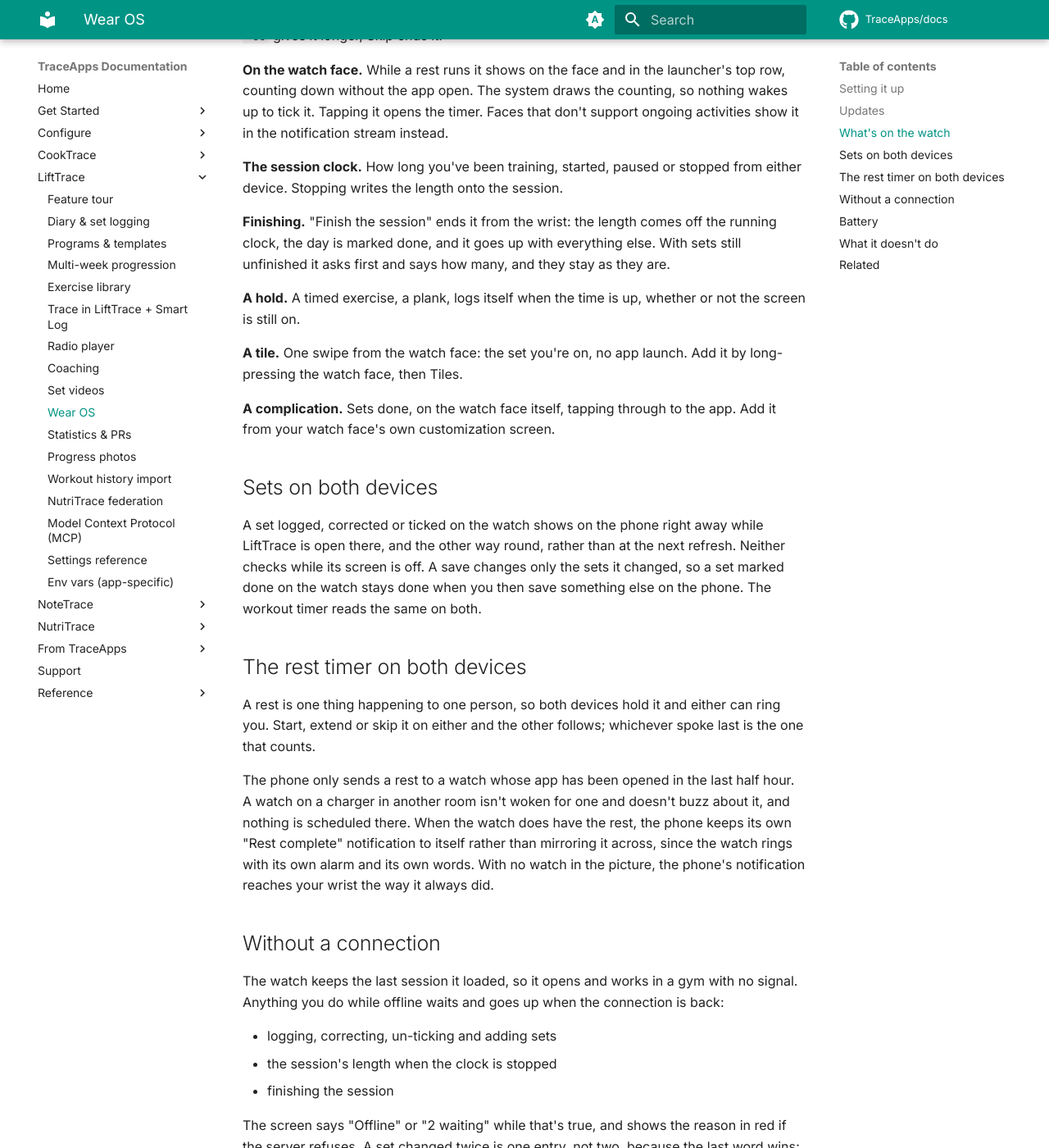
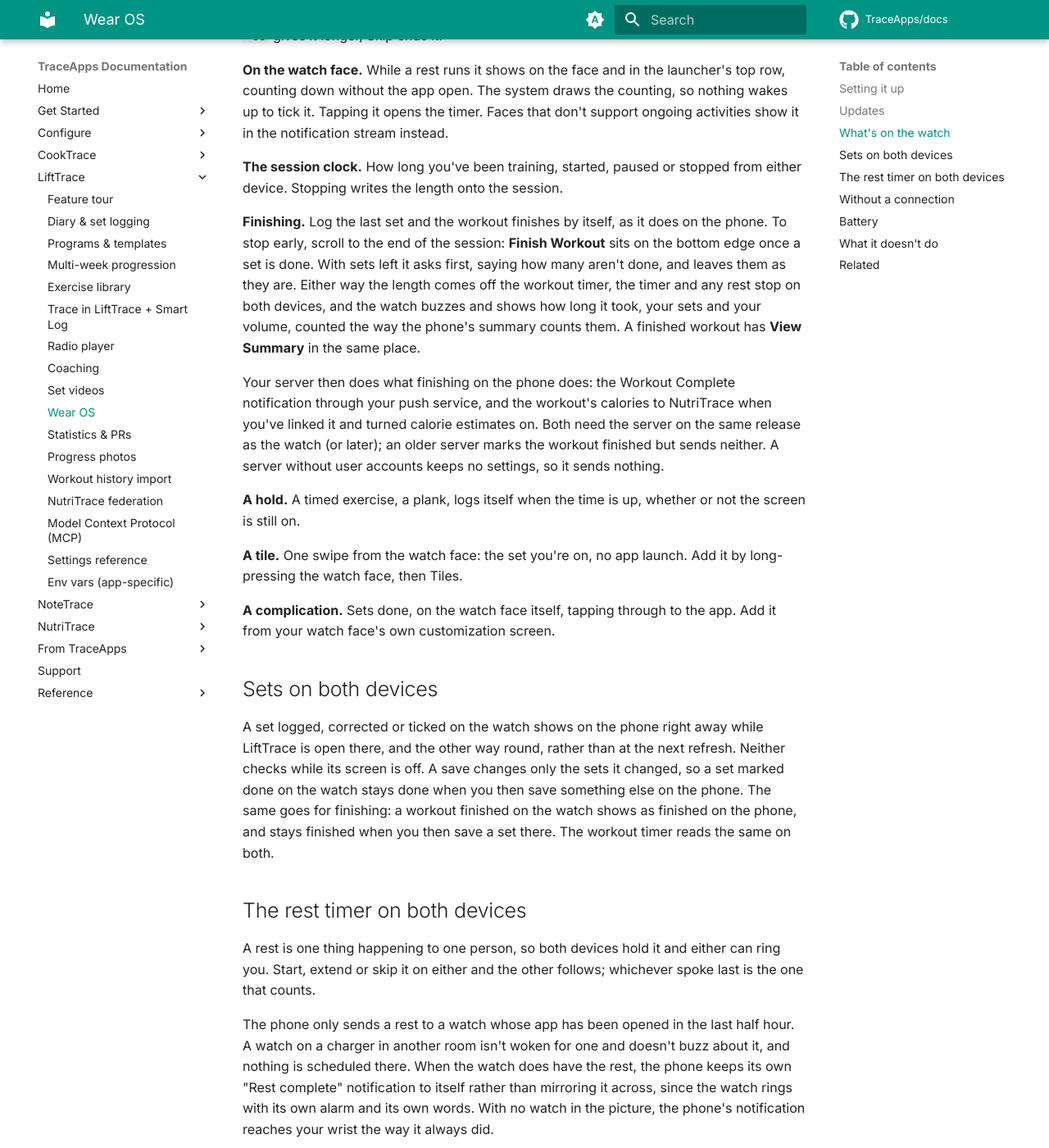
Before and after one commit to TraceApps/docs, an MkDocs documentation site: the page built from docs/lifttrace/wear.md, in a window 1280 px wide and 1400 px high, scrolled down 2010 px. Shown: the whole window at 82% size. Built offline with MkDocs 1.6.1 and Material for MkDocs 9.7.7, drawn with Linux system fonts in a browser that asks for light colours; comment, search, counter and statistics services are not loaded; some of the changed text lies outside the part shown.

Commit message:
LiftTrace Wear OS: the watch finishes a workout like the phone

```diff
--- a/docs/lifttrace/wear.md
+++ b/docs/lifttrace/wear.md
@@ -45,7 +45,9 @@ Only the first install needs adb (step 1 above).
 
 **The session clock.** How long you've been training, started, paused or stopped from either device. Stopping writes the length onto the session.
 
-**Finishing.** "Finish the session" ends it from the wrist: the length comes off the running clock, the day is marked done, and it goes up with everything else. With sets still unfinished it asks first and says how many, and they stay as they are.
+**Finishing.** Log the last set and the workout finishes by itself, as it does on the phone. To stop early, scroll to the end of the session: **Finish Workout** sits on the bottom edge once a set is done. With sets left it asks first, saying how many aren't done, and leaves them as they are. Either way the length comes off the workout timer, the timer and any rest stop on both devices, and the watch buzzes and shows how long it took, your sets and your volume, counted the way the phone's summary counts them. A finished workout has **View Summary** in the same place.
+
+Your server then does what finishing on the phone does: the Workout Complete notification through your push service, and the workout's calories to NutriTrace when you've linked it and turned calorie estimates on. Both need the server on the same release as the watch (or later); an older server marks the workout finished but sends neither. A server without user accounts keeps no settings, so it sends nothing.
 
 **A hold.** A timed exercise, a plank, logs itself when the time is up, whether or not the screen is still on.
 
@@ -55,7 +57,7 @@ Only the first install needs adb (step 1 above).
 
 ## Sets on both devices
 
-A set logged, corrected or ticked on the watch shows on the phone right away while LiftTrace is open there, and the other way round, rather than at the next refresh. Neither checks while its screen is off. A save changes only the sets it changed, so a set marked done on the watch stays done when you then save something else on the phone. The workout timer reads the same on both.
+A set logged, corrected or ticked on the watch shows on the phone right away while LiftTrace is open there, and the other way round, rather than at the next refresh. Neither checks while its screen is off. A save changes only the sets it changed, so a set marked done on the watch stays done when you then save something else on the phone. The same goes for finishing: a workout finished on the watch shows as finished on the phone, and stays finished when you then save a set there. The workout timer reads the same on both.
 
 ## The rest timer on both devices
 
@@ -69,7 +71,7 @@ The watch keeps the last session it loaded, so it opens and works in a gym with
 
 - logging, correcting, un-ticking and adding sets
 - the session's length when the clock is stopped
-- finishing the session
+- finishing the workout, which goes up once, with its notification and calories
 
 The screen says "Offline" or "2 waiting" while that's true, and shows the reason in red if the server refuses. A set changed twice is one entry, not two, because the last word wins; what goes up is the whole day with your changes replayed onto whatever the phone did in the meantime, so neither device overwrites the other.
 
```
